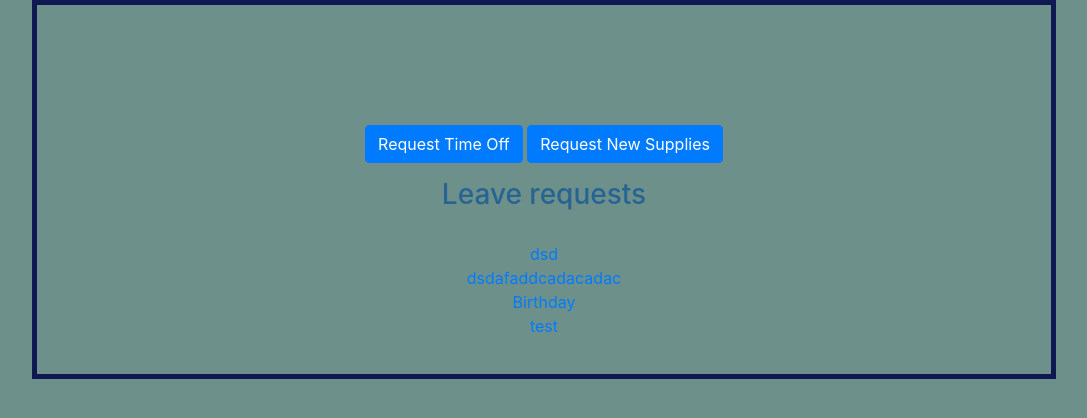
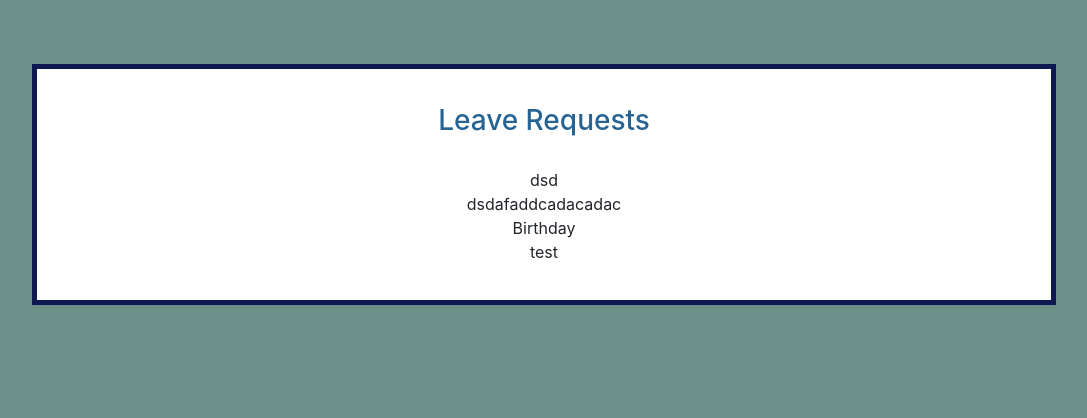
Before and after one commit to jmaurice22/Employee_Manager, a Django app: page /employee/employee_registration in a window 1280 px wide. Shown: the part 76-494 px from the top of the page, without its empty margins (96-1183 px from the left). Run offline with Django 3.2, Linux system fonts and the light colour scheme; data comes from the database, SQL or seed files in the repository; some libraries are stand-ins or nearby versions.

Commit message:
re-styled home page and forms

```diff
--- a/employee_manager/employee/urls.py
+++ b/employee_manager/employee/urls.py
@@ -5,6 +5,6 @@ urlpatterns = [
     path('', views.employee, ),
     path('employee', views.employee),
     path('employee_registration', views.employee_registration),
-    path('employee/request_time_off', views.request_time_off),
+    path('request_time_off', views.request_time_off),
 
 ]
--- a/employee_manager/static/css/home.css
+++ b/employee_manager/static/css/home.css
@@ -40,22 +40,26 @@ nav {
 
 section {
 	border: 5px solid #0e1952;
-	margin-top: 100px;
 	margin-left: auto;
 	margin-right: auto;
 	padding: 20px;
 	margin-bottom: auto;
 	display: inline-block;
-	/*! min-width: ; */
-	/*! max-width: 1024px; */
-	margin: 0 10% 0 10%;
+	margin: 5% 10% 0 10%;
+	background-color: #fff;
 }
 
 
-#registrationForm {
-  text-align: center;
+section div.form-group {
+
 }
 
+label {
+	display: inline-block;
+	margin-bottom: .5rem;
+	font-size: 18pt;
+	font-weight: bold;
+}
 
 
 #formFields {
@@ -67,18 +71,18 @@ section {
 }
 
 /* ===========================================  */
-.container {
+/*.container {
   width: 100%;
   height: 100vh;
   color: #eee;
   display: flex;
   justify-content: center;
   align-items: center;
-}
+}*/
 
 #form-container {
-    margin-left: 30% ;
-    margin-right: 30% ;
+    margin-left: 0;
+
 
 }
 
@@ -92,3 +96,8 @@ section {
     margin-top:30px;
     padding: 0;
 }
+
+span.asteriskField {
+    display: none;
+}
+div#
--- a/employee_manager/templates/employee_registration.html
+++ b/employee_manager/templates/employee_registration.html
@@ -17,18 +17,14 @@
 <!--todo/html: display options to log/view hours .
     todo: leave comments
     todo: request time off -->
-<div align="center" class="container-md" style="margin-top:100px;">
-    <a class="btn btn-primary" href="employee/request_time_off">Request Time Off</a>
-    <a class="btn btn-primary" href="#">Request New Supplies</a>
-</div>
 <div>
-    <h3 id="leave-request-title" align="center">Leave requests</h3>
+    <h3 id="leave-request-title" align="center">Leave Requests</h3>
 </div>
 <div id="leave-list-container" align="center">
     <ul id="leave-list">
     {%  for r in requests %}
         <!--todo: add links to show each request-->
-        <li><a href="#" >{{r.comments}}</a></li>
+        <li>{{r.comments}}</a></li>
     {%  endfor    %}
     </ul>
 </div>
--- a/employee_manager/templates/home.html
+++ b/employee_manager/templates/home.html
@@ -20,6 +20,8 @@
     <script src=
                     "https://ajax.googleapis.com/ajax/libs/jqueryui/1.12.1/jquery-ui.min.js">
     </script>
+
+
 </head>
 <body style="background-color: #6d918a;">
     <nav>
@@ -33,7 +35,9 @@
     <section>
         {% block content %}
         <h1 id="hp_title">Employee Contact Information</h1>
-        <a class="btn btn-primary btn-lg" href="/employee" style="float: right; margin-bottom: 10px;;">Add Employee</a>
+        <a class="btn btn-primary btn-lg" href="/employee" style="float: right; margin: 10px;;">Add Employee</a>
+        <a class="btn btn-primary btn-lg"  href="employee/request_time_off" style="float: right; margin: 10px;;">Request Time Off</a>
+<!--        <a class="btn btn-primary btn-lg"  style="float: right; margin: 10px;;">Request New Supplies</a>-->
         <p id="date_today">{{date}}</p>
         <table class="table">
             <thead class="thead-dark">
```
Also changed, not shown: employee_manager/static/js/datepicker.js (+4 -6 lines), employee_manager/templates/request_time_off.html (+9 -5 lines).
